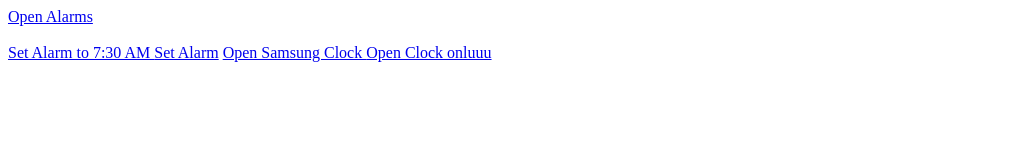
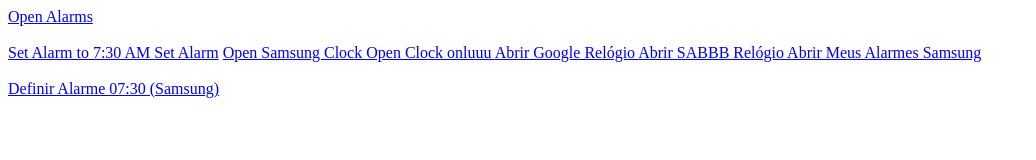
Before and after one commit to iaeluk/alarm-test, a plain HTML site: page index.html in a window 1280 px wide. Shown: the whole page, without its empty margins (0-1036 px from the left). Drawn offline with Linux system fonts and the light colour scheme.

Commit message:
Add links to various clock and alarm apps

```diff
--- a/index.html
+++ b/index.html
@@ -36,5 +36,25 @@
 end">
 Open Clock onluuu
     </a>
+
+
+    <a href="intent:#Intent;component=com.google.android.deskclock/com.android.deskclock.DeskClock;end">
+    Abrir Google Relógio
+</a>
+
+    <a href="intent:#Intent;component=com.google.android.deskclock/com.android.deskclock.DeskClock;end">
+    Abrir SABBB Relógio
+</a>
+
+
+    <a href="intent:#Intent;action=android.intent.action.SHOW_ALARMS;package=com.sec.android.app.clockpackage;end">
+    Abrir Meus Alarmes Samsung
+</a>
+
+<br><br>
+
+<a href="intent:#Intent;action=android.intent.action.SET_ALARM;i.hour=7;i.minutes=30;package=com.sec.android.app.clockpackage;end">
+    Definir Alarme 07:30 (Samsung)
+</a>
 </body>
 </html>
```
